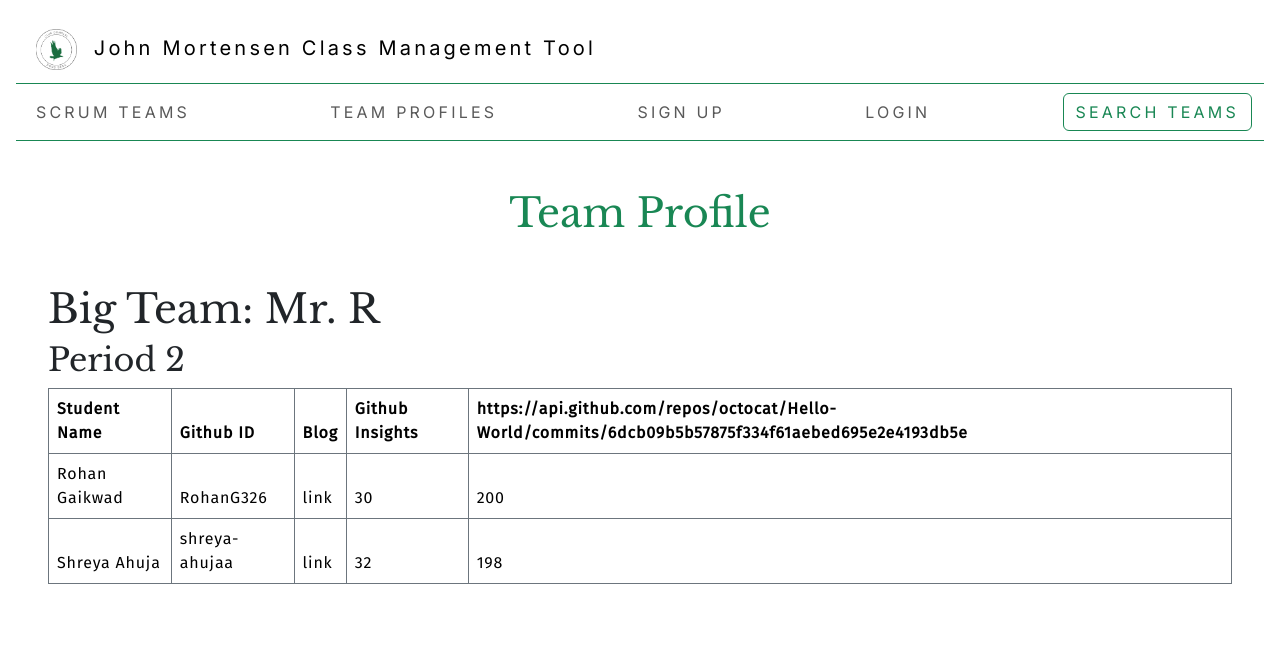
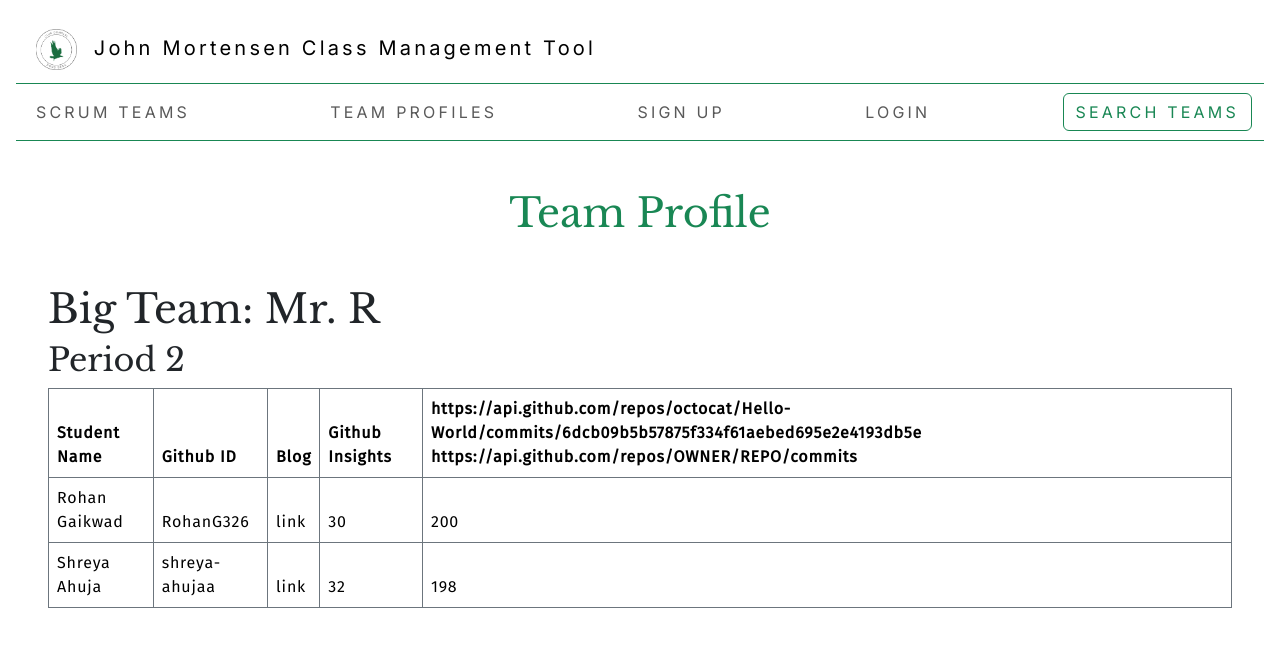
Before and after one commit to saumyapalk23/codingprojfontend, a Jekyll site: the page built from teamProfileDatabase.md, in a window 1280 px wide. Shown: the top 647 px of the page. Built offline with Jekyll 4.4.1, drawn with Linux system fonts in a browser that asks for light colours; our own code applies the rules of GitHub Pages for plain Markdown files; the repository's description, which GitHub fills in, is left out; part of the change alters nothing that is shown.

Commit message:
trying commit api pt400

```diff
--- a/teamProfileDatabase.md
+++ b/teamProfileDatabase.md
@@ -11,7 +11,8 @@
                         <th scope="col">Github ID</th>
                         <th scope="col">Blog</th>
                         <th scope="col">Github Insights</th>
-                        <th scope="col">https://api.github.com/repos/octocat/Hello-World/commits/6dcb09b5b57875f334f61aebed695e2e4193db5e</th>
+                        <th scope="col">https://api.github.com/repos/octocat/Hello-World/commits/6dcb09b5b57875f334f61aebed695e2e4193db5e  https://api.github.com/repos/OWNER/REPO/commits
+ </th>
                         <!-- a<th scope="col">Staff Advisor</th>
                         <th scope="col">Meeting Time and Location</th>
                         <th scope="col">Additional Info</th>
```
